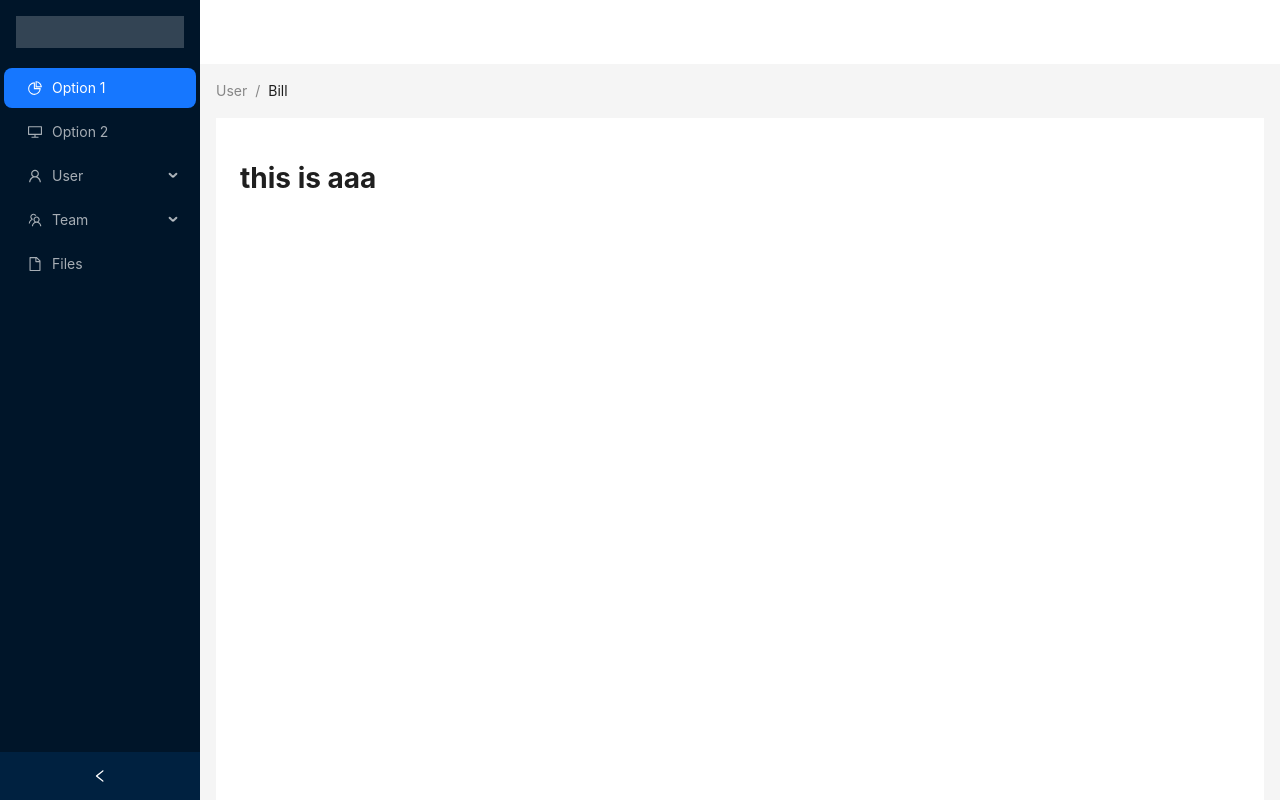
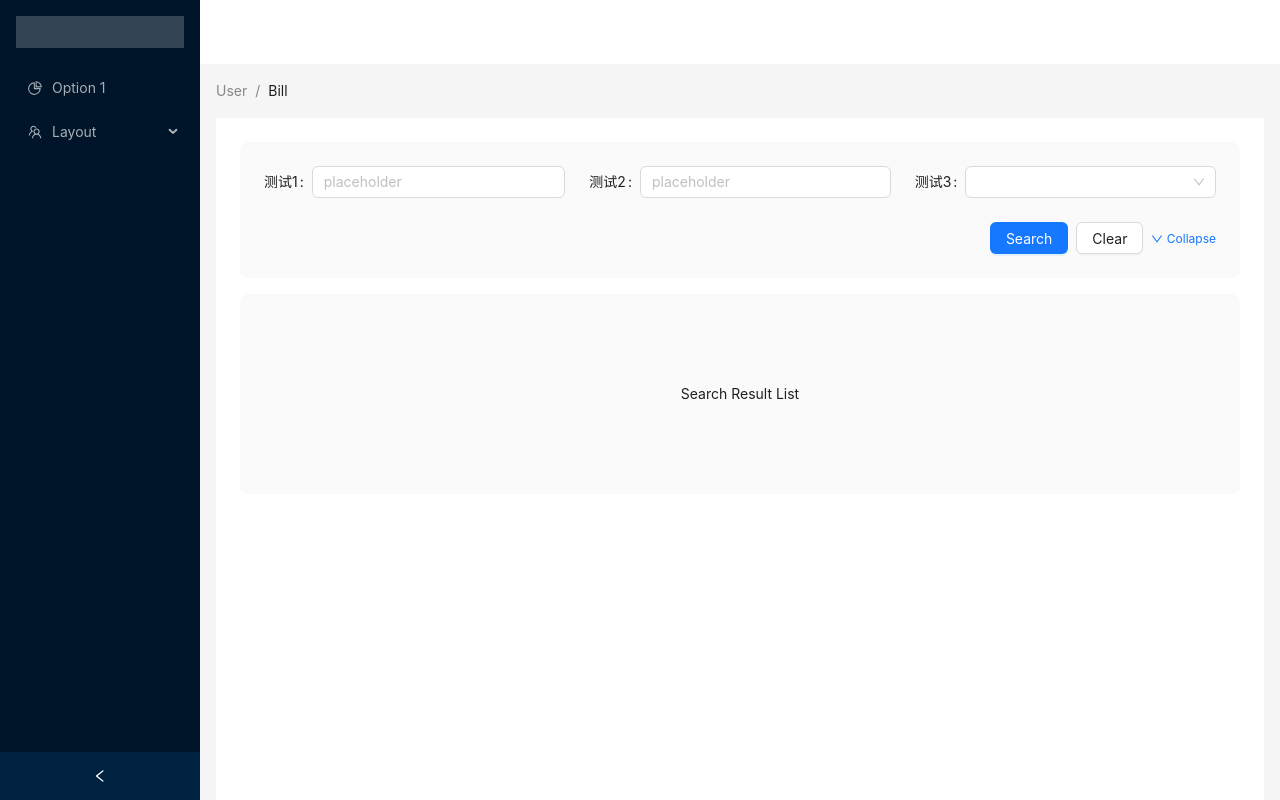
Before and after one commit to telescope114/vite-test-for-me, a React (Vite) app: page /app/aaa in a window 1280 px wide. Built offline with nearby package versions, Linux system fonts and the light colour scheme.

Commit message:
bug: form无法获取到表单数据

```diff
--- /dev/null
+++ b/src/components/molecules/MyLayoutLeftSide.tsx
@@ -0,0 +1,35 @@
+import React, { type FC, memo, useState } from 'react'
+import { Menu, Layout } from 'antd'
+import { PieChartOutlined, TeamOutlined } from '@ant-design/icons'
+import { type menuItem, getMenuData } from '../hooks/myLayoutLeftSiderHooks'
+import { useNavigate } from 'react-router-dom'
+
+const MyLayoutLeftSide: FC = memo(() => {
+  const navigate = useNavigate()
+  const [collapsed, setCollapsed] = useState<boolean>(false)
+  const menuData: menuItem[] = getMenuData([
+    { label: 'Option 1', key: '/app/test', icon: (<PieChartOutlined />) },
+    {
+      label: 'Layout',
+      key: '/app',
+      icon: (<TeamOutlined/>),
+      children: [
+        { label: 'aaa', key: '/app/aaa' },
+        { label: 'a2', key: '/app/a2' }
+      ]
+    }
+  ])
+
+  const getMenuItem = ({ item, key, keyPath, domEvent }: any): void => {
+    navigate(key, { state: { path: key } })
+  }
+
+  return (
+    <Layout.Sider collapsible collapsed={collapsed} onCollapse={(value) => { setCollapsed(value) }}>
+      <div style={{ height: 32, margin: 16, background: 'rgba(255, 255, 255, 0.2)' }} />
+      <Menu theme="dark" defaultSelectedKeys={['1']} mode="inline" items={menuData} onClick={getMenuItem} />
+    </Layout.Sider>
+  )
+})
+
+export default MyLayoutLeftSide
--- a/src/components/molecules/MyLayoutLeftSider.tsx
+++ /dev/null
@@ -1,41 +0,0 @@
-import React, { type FC, memo, useState } from 'react'
-import { Menu, Layout } from 'antd'
-import { DesktopOutlined, FileOutlined, PieChartOutlined, TeamOutlined, UserOutlined } from '@ant-design/icons'
-import { type menuItem, getMenuData } from '../hooks/myLayoutLeftSiderHooks'
-
-const MyLayoutLeftSider: FC = memo(() => {
-  const [collapsed, setCollapsed] = useState<boolean>(false)
-  const menuData: menuItem[] = getMenuData([
-    { label: 'Option 1', key: '1', icon: (<PieChartOutlined />) },
-    { label: 'Option 2', key: '2', icon: <DesktopOutlined/> },
-    {
-      label: 'User',
-      key: 'sub1',
-      icon: (<UserOutlined/>),
-      children: [
-        { label: 'Tom', key: '3' },
-        { label: 'Bill', key: '4' },
-        { label: 'Alex', key: '5' }
-      ]
-    },
-    {
-      label: 'Team',
-      key: 'sub2',
-      icon: (<TeamOutlined/>),
-      children: [
-        { label: 'Team 1', key: '6' },
-        { label: 'Team 2', key: '8' }
-      ]
-    },
-    { label: 'Files', key: '9', icon: (<FileOutlined/>) }
-  ])
-
-  return (
-    <Layout.Sider collapsible collapsed={collapsed} onCollapse={(value) => { setCollapsed(value) }}>
-      <div style={{ height: 32, margin: 16, background: 'rgba(255, 255, 255, 0.2)' }} />
-      <Menu theme="dark" defaultSelectedKeys={['1']} mode="inline" items={menuData} />
-    </Layout.Sider>
-  )
-})
-
-export default MyLayoutLeftSider
--- /dev/null
+++ b/src/components/molecules/MySearchFormItem.tsx
@@ -0,0 +1,33 @@
+import React, { type FC, type ReactNode } from 'react'
+import { Col, Form, Input, Select } from 'antd'
+import { type props, type mySearchForm } from '../organisms/MySearchForm'
+
+export const FormItemDom = (config: mySearchForm): ReactNode => {
+  switch (config.type) {
+    case 'selectOne': return (
+      <Select>
+        { config.option?.map((item, index) => (<Select.Option key={index} value={item.value}>{item.label}</Select.Option>)) }
+      </Select>
+    )
+    default: return (
+      <Input placeholder="placeholder" />
+    )
+  }
+}
+
+const MySearchFormItem: FC<props> = ({ formConfig }) => {
+  const FormItem = Form.Item
+  return formConfig.map((item, index) => (
+    <Col span={(item.span != null) ? item.span : 8} key={index}>
+      <FormItem
+        name={item.name}
+        label={item.label}
+        rules={item.rules}
+        >
+        <FormItemDom {...item} />
+      </FormItem>
+    </Col>
+  ))
+}
+
+export default MySearchFormItem
--- a/src/components/organisms/MyLayout.tsx
+++ b/src/components/organisms/MyLayout.tsx
@@ -1,6 +1,6 @@
 import React, { type FC, type ReactNode, memo } from 'react'
 import { Layout, theme } from 'antd'
-import MyLayoutLeftSider from '../molecules/MyLayoutLeftSider'
+import MyLayoutLeftSide from '../molecules/MyLayoutLeftSide'
 import MyLayoutHeader from '../molecules/MyLayoutHeader'
 import MyLayoutContent from '../molecules/MyLayoutContent'
 
@@ -14,7 +14,7 @@ const MyLayout: FC<myLayoutProps> = memo<myLayoutProps>(({ children }) => {
   } = theme.useToken()
   return (
     <Layout style={{ minHeight: '100vh' }}>
-      <MyLayoutLeftSider />
+      <MyLayoutLeftSide />
       <Layout className="site-layout">
         <MyLayoutHeader color={colorBgContainer} />
         <MyLayoutContent color={colorBgContainer}>{ children }</MyLayoutContent>
--- /dev/null
+++ b/src/components/organisms/MySearchForm.tsx
@@ -0,0 +1,79 @@
+import React, { type FC, useState, memo } from 'react'
+import { Button, Form, Row, Space, theme, type FormRule, Col } from 'antd'
+import { DownOutlined } from '@ant-design/icons'
+import { FormItemDom } from '../molecules/MySearchFormItem'
+
+export type mySearchForm = {
+  name: string
+  label: string
+  type: string
+  span?: number
+  rules?: FormRule[]
+  option?: Array<{ value: string, label: string }>
+}
+
+export type props = {
+  formConfig: mySearchForm[]
+}
+
+const MySearchForm: FC<props> = memo<props>((mySearchFormConfig) => {
+  const { token } = theme.useToken()
+  const [form] = Form.useForm()
+  const [expand, setExpand] = useState(false)
+
+  const formStyle = {
+    maxWidth: 'none',
+    background: token.colorFillAlter,
+    borderRadius: token.borderRadiusLG,
+    padding: 24
+  }
+
+  const onFinish = (values: any): void => {
+    console.log('Received values of form: ', values)
+  }
+
+  return (
+    <Form form={form} name="advanced_search" style={formStyle} onFinish={onFinish}>
+      <Row gutter={24}>
+        {
+          mySearchFormConfig.formConfig.map((item, index) => (
+            <Col span={(item.span != null) ? item.span : 8} key={index}>
+              <Form.Item
+                name={item.name}
+                label={item.label}
+                rules={item.rules}
+              >
+                <FormItemDom {...item} />
+              </Form.Item>
+            </Col>
+          ))
+        }
+      </Row>
+      <div style={{ textAlign: 'right' }}>
+        <Space size="small">
+          <Button type="primary" htmlType="submit">
+            Search
+          </Button>
+          <Button
+            onClick={() => {
+              form.resetFields()
+            }}
+          >
+            Clear
+          </Button>
+          <a
+            style={{ fontSize: 12 }}
+            onClick={() => {
+              setExpand(!expand)
+            }}
+          >
+            <DownOutlined rotate={expand ? 180 : 0} /> Collapse
+          </a>
+        </Space>
+      </div>
+    </Form>
+  )
+})
+
+MySearchForm.displayName = 'MySearchForm'
+export default MySearchForm
--- a/src/pages/aaa.tsx
+++ b/src/pages/app/a2.tsx
@@ -3,7 +3,7 @@ import React, { type FC, memo } from 'react'
 const aaa: FC<null> = memo(() => {
   return (
     <>
-      <h1>this is aaa</h1>
+      <h1>this is a2</h1>
     </>
   )
 })
--- /dev/null
+++ b/src/pages/app/aaa.tsx
@@ -0,0 +1,29 @@
+import React, { type FC, type CSSProperties } from 'react'
+import { theme } from 'antd'
+import MySearchForm, { type mySearchForm } from '../../components/organisms/MySearchForm'
+
+const aaa: FC = () => {
+  const { token } = theme.useToken()
+
+  const listStyle: CSSProperties = {
+    lineHeight: '200px',
+    textAlign: 'center',
+    background: token.colorFillAlter,
+    borderRadius: token.borderRadiusLG,
+    marginTop: 16
+  }
+  const formConfig: mySearchForm[] = [
+    { name: 'test1', label: '测试1', type: 'input' },
+    { name: 'test2', label: '测试2', type: 'input' },
+    { name: 'test3', label: '测试3', type: 'selectOne', option: [{ value: 'a-a', label: 'a1' }, { value: 'a-b', label: 'a2' }] }
+  ]
+
+  return (
+    <>
+      <MySearchForm formConfig={formConfig} />
+      <div style={listStyle}>Search Result List</div>
+    </>
+  )
+}
+
+export default aaa
--- /dev/null
+++ b/src/pages/test.tsx
@@ -0,0 +1,10 @@
+import React, { type FC, memo } from 'react'
+
+const test: FC<null> = memo(() => {
+  return (
+    <h1>这个是test文件</h1>
+  )
+})
+
+test.displayName = 'test'
+export default test
--- a/src/router/index.tsx
+++ b/src/router/index.tsx
@@ -1,9 +1,9 @@
 import { BrowserRouter, Routes, Route, type RouteObject } from 'react-router-dom'
 import React, { type FC, memo } from 'react'
-import { authRoutes, noAuthroutes } from './router.dictionary'
+import { authRoutes, noAuthRoutes } from './router.dictionary'
 
 const Router: FC = memo(() => {
-  const routes: RouteObject[] = [...Object.values(authRoutes), ...Object.values(noAuthroutes)]
+  const routes: RouteObject[] = [...Object.values(authRoutes), ...Object.values(noAuthRoutes)]
   return (
     <BrowserRouter>
       <Routes>
--- a/src/router/router.dictionary.tsx
+++ b/src/router/router.dictionary.tsx
@@ -1,18 +1,24 @@
 import { type RouteObject } from 'react-router'
 import { nestComponents } from '../utils/routesUtils'
 import MyLayout from '../components/organisms/MyLayout'
-import Aaa from '../pages/aaa'
+import Aaa from '../pages/app/aaa'
+import A2 from '../pages/app/a2'
 import React from 'react'
 import Login from '../pages/login'
+import { Navigate } from 'react-router-dom'
+import Test from '../pages/test'
 
 export const authRoutes: Record<string, RouteObject> = {
   app: { path: '/app', element: (<MyLayout/>) },
-  appAaa: { path: '/app/aaa', element: (nestComponents([MyLayout, Aaa])) }
+  appTest: { path: '/app/test', element: (nestComponents([MyLayout, Test])) },
+  appAaa: { path: '/app/aaa', element: (nestComponents([MyLayout, Aaa])) },
+  appA2: { path: '/app/a2', element: (nestComponents([MyLayout, A2])) }
 }
 
 /**
  * 无需身份认证的路由
  */
-export const noAuthroutes: Record<string, RouteObject> = {
-  login: { path: '/login', element: (<Login />) }
+export const noAuthRoutes: Record<string, RouteObject> = {
+  login: { path: '/login', element: (<Login />) },
+  default: { path: '/', element: (<Navigate to='app' />) }
 }
```
Also changed, not shown: src/router/withAuth.tsx (deleted, +0 -24 lines), src/router/withoutAuth.tsx (deleted, +0 -13 lines).
